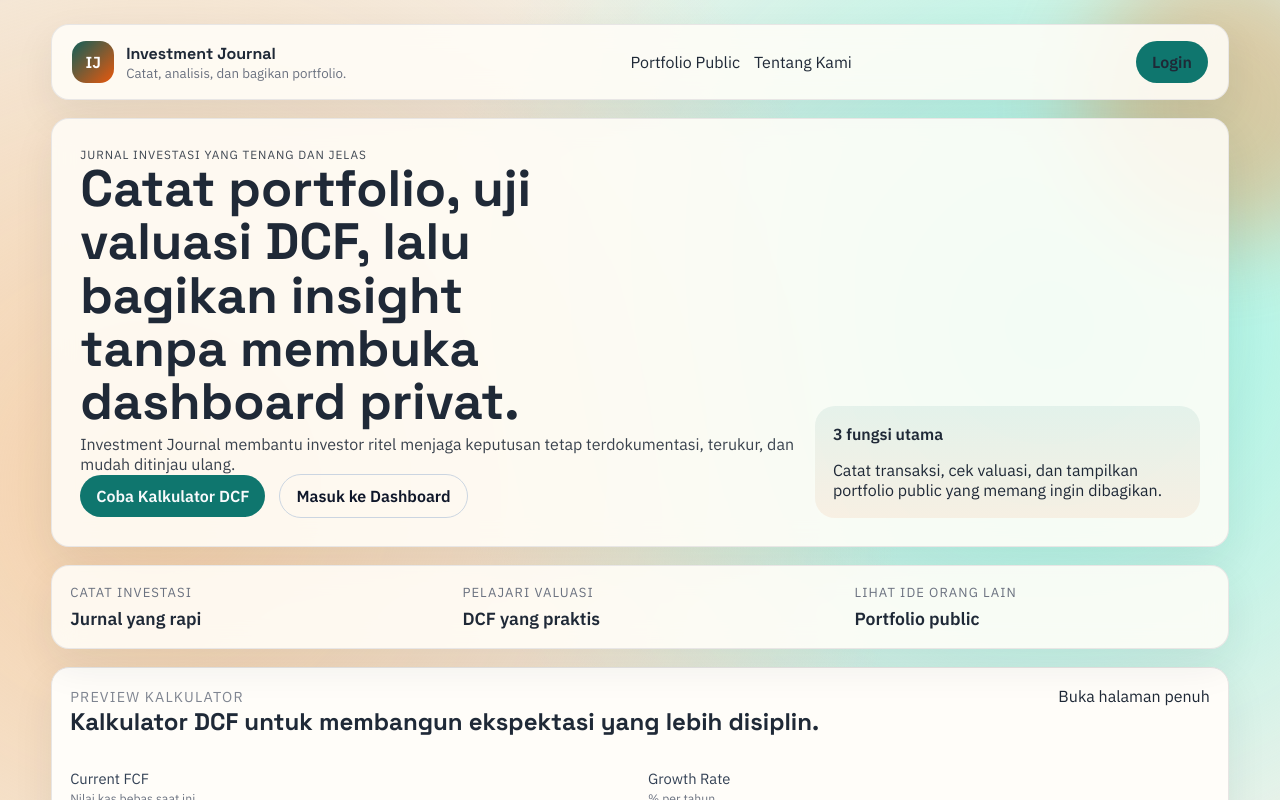
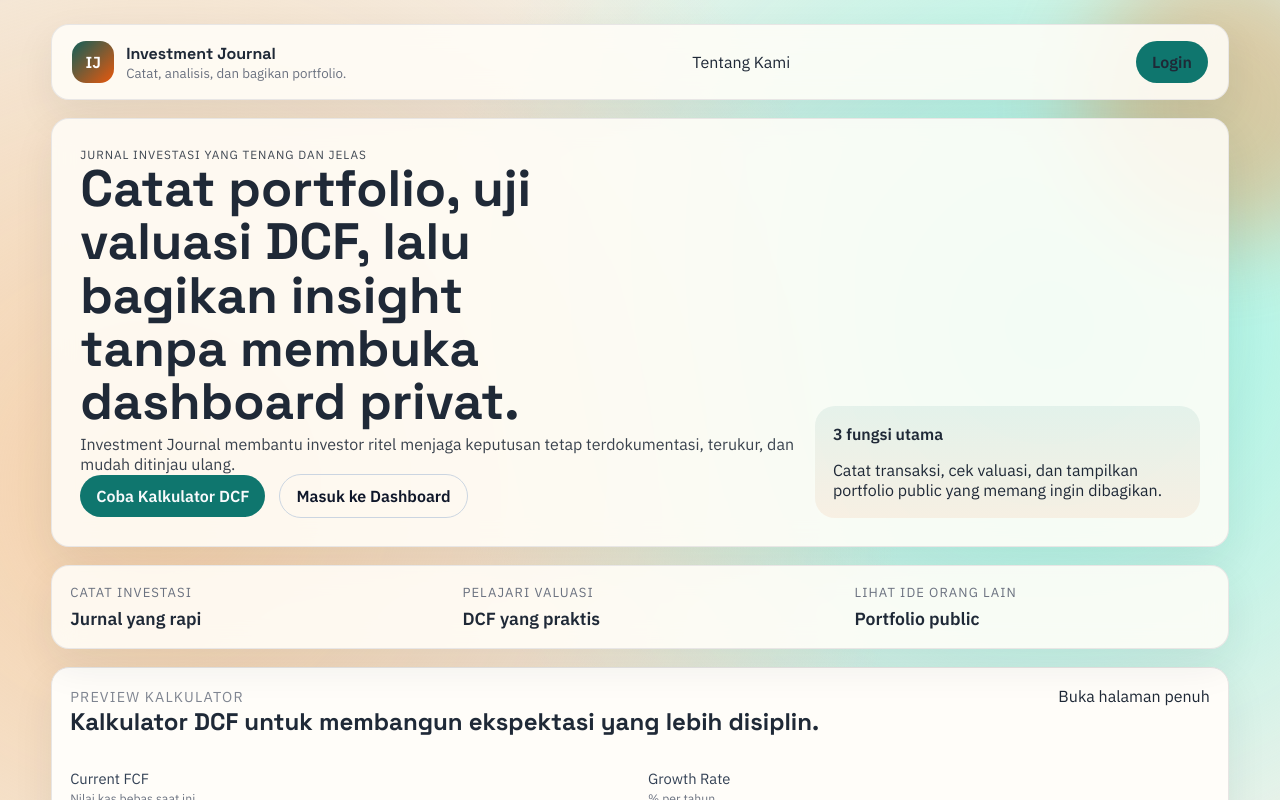
Before and after one commit to yuonoedisetyo/InvestmentJournal, a React (Vite) app in the folder frontend/: page / in a window 1280 px wide. Shown: the top 800 px of the page. Built offline with nearby package versions, Linux system fonts and the light colour scheme; no server answers.

Commit message:
fix: hide public portfolio menu

```diff
--- a/frontend/src/modules/public/components/PublicFooter.jsx
+++ b/frontend/src/modules/public/components/PublicFooter.jsx
@@ -6,7 +6,6 @@ export default function PublicFooter() {
         <h3>Tempat sederhana untuk mencatat keputusan investasi dengan konteks yang lebih rapi.</h3>
       </div>
       <div className="public-footer-links">
-        <a href="/public-portfolios">Portfolio Public</a>
         <a href="/login">Login</a>
       </div>
     </footer>
--- a/frontend/src/modules/public/components/PublicNav.jsx
+++ b/frontend/src/modules/public/components/PublicNav.jsx
@@ -14,7 +14,6 @@ export default function PublicNav({ sessionUser }) {
       </a>
 
       <nav className="public-nav-links" aria-label="Navigasi publik">
-        <a href={resolveHref('/public-portfolios')}>Portfolio Public</a>
         <a href={resolveHref('/#about')}>Tentang Kami</a>
       </nav>
 
```
Also changed, not shown: 1 other file (tests, documents, lock files or other folders).
